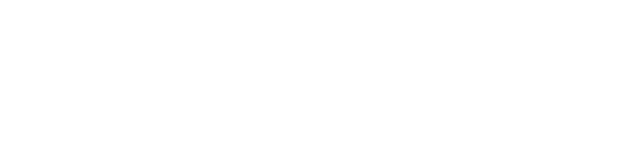
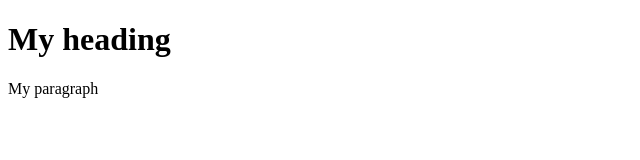
Before and after one commit to yadavanshi-sneha/Project2, a plain HTML site: page index.html in a window 1280 px wide. Shown: the whole page, without its empty margins (0-640 px from the left). Drawn offline with Linux system fonts and the light colour scheme.

Commit message:
change file

```diff
--- a/index.html
+++ b/index.html
@@ -6,6 +6,7 @@
     <title>Sample Code</title>
 </head>
 <body>
-
+         <h1> My heading</h1>
+         <p> My paragraph</p>
 </body>
 </html>
```
